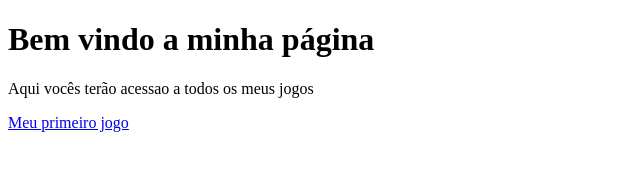
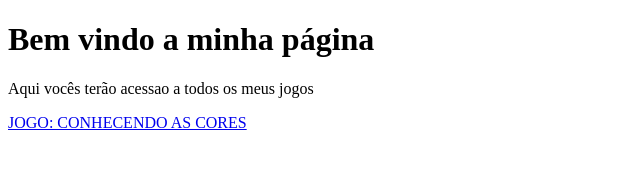
Before and after one commit to DenilsonIvo/DenilsonIvo.github.io, a plain HTML site: page index.html in a window 1280 px wide. Shown: the whole page, without its empty margins (0-640 px from the left). Drawn offline with Linux system fonts and the light colour scheme.

Commit message:
Update index.html

```diff
--- a/index.html
+++ b/index.html
@@ -6,6 +6,6 @@
   <body>
       <h1>Bem vindo a minha página</h1>
       <p>Aqui vocês terão acessao a todos os meus jogos</p>
-      <a href=https://denilsonivo.github.io/ConhecendoAsCores/>Meu primeiro jogo</a>
+      <a href=https://denilsonivo.github.io/ConhecendoAsCores/>JOGO: CONHECENDO AS CORES</a>
   </body>
 </html>
```
